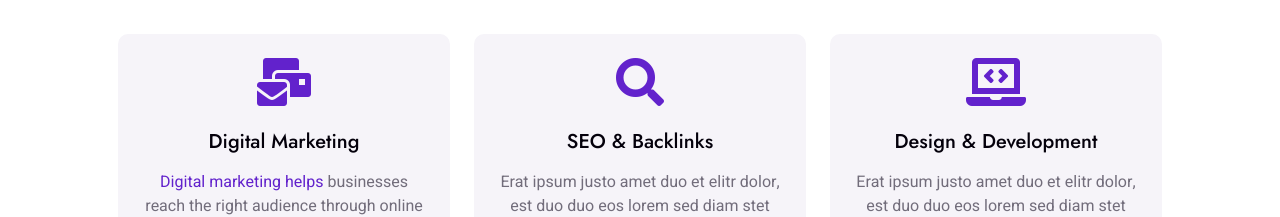
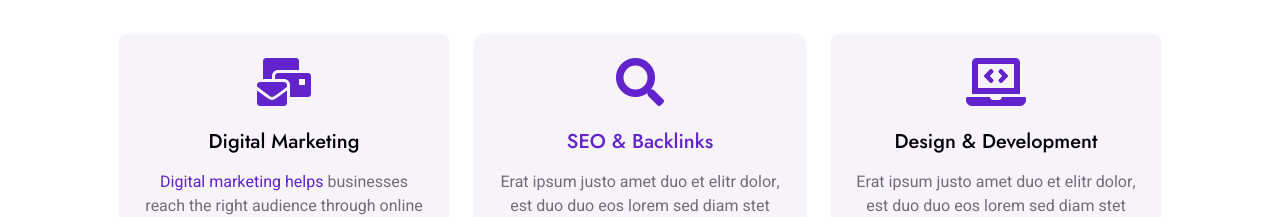
Before and after one commit to shaintrainer/sha-digital-marketing, a plain HTML site: page index.html in a window 1280 px wide. Shown: the part 1160-1377 px from the top of the page. Drawn offline with nearby package versions, Linux system fonts and the light colour scheme.

Commit message:
Update index.html

```diff
--- a/index.html
+++ b/index.html
@@ -137,7 +137,7 @@ height="0" width="0" style="display:none;visibility:hidden"></iframe></noscript>
                     <div class="col-lg-4 wow fadeInUp" data-wow-delay="0.3s">
                         <div class="feature-item bg-light rounded text-center p-4">
                             <i class="fa fa-3x fa-search text-primary mb-4"></i>
-                            <h5 class="mb-3">SEO & Backlinks</h5>
+                            <h5 class="mb-3"><a href="https://developers.google.com/search/docs/fundamentals/seo-starter-guidel">SEO & Backlinks</a></h5>
                             <p class="m-0">Erat ipsum justo amet duo et elitr dolor, est duo duo eos lorem sed diam stet diam sed stet lorem.</p>
                         </div>
                     </div>
```
